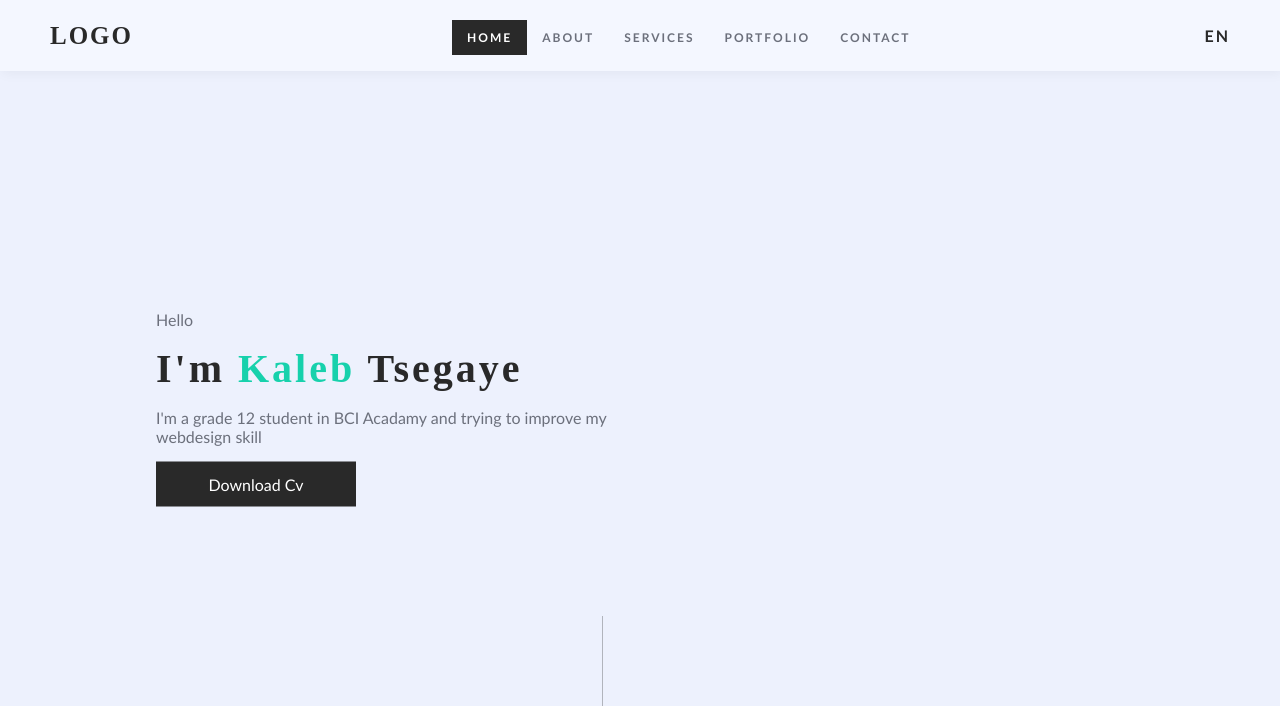
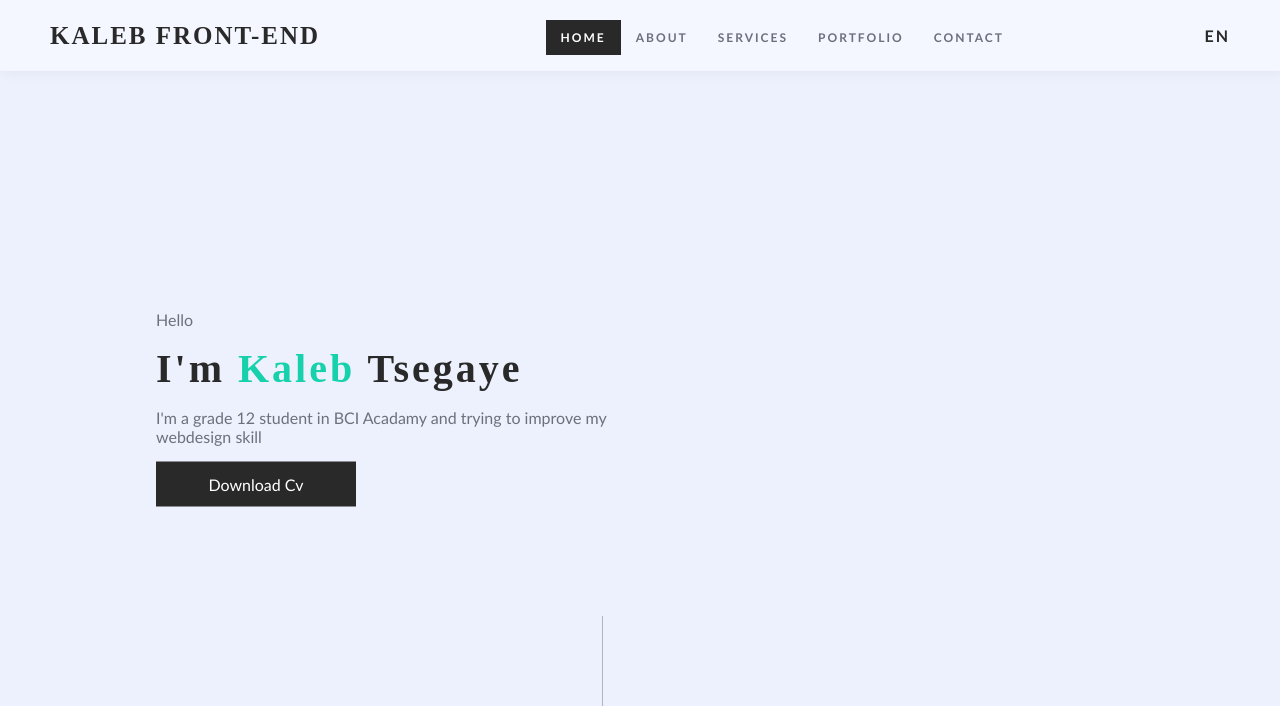
Before and after one commit to KALEBHACK/kalebweb, a plain HTML site: page index.html in a window 1280 px wide. Shown: the top 706 px of the page. Drawn offline with Linux system fonts and the light colour scheme.

Commit message:
Update index.html

```diff
--- a/index.html
+++ b/index.html
@@ -18,7 +18,7 @@
 	<!--navigation-------------------------------->
 	<nav>
 	<!--logo--->
-	<a href="#" class="logo">LOGO</a>
+	<a href="#" class="logo">KALEB FRONT-END</a>
 	<!--menu--------->
 	<div class="toggle"></div>
 	<ul class="menu">
```
